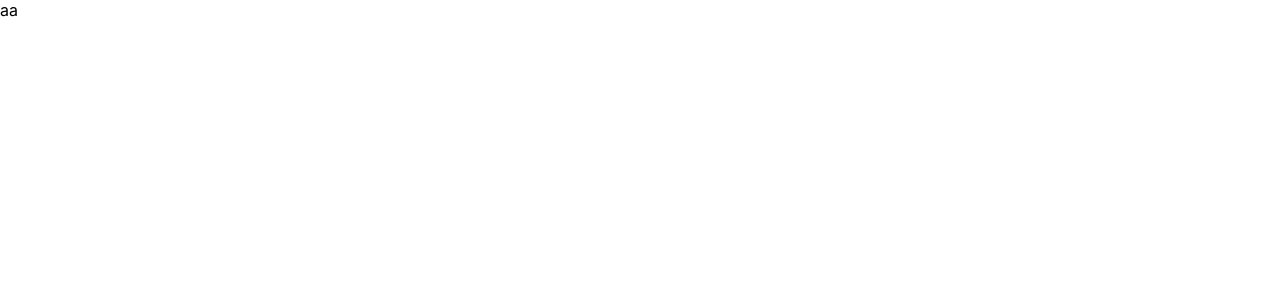
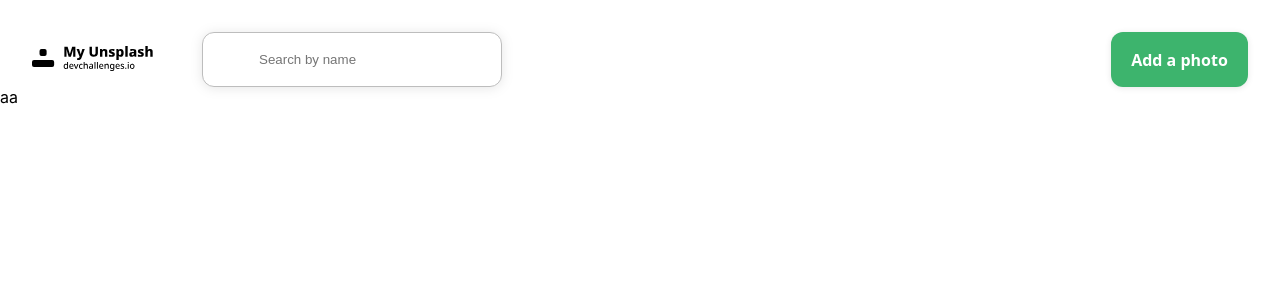
Before and after one commit to p-t-a-p-1/nuxt-my-unsplash, a Nuxt app in the folder app/: page / in a window 1280 px wide. Shown: the top 300 px of the page. Built offline with nearby package versions, Linux system fonts and the light colour scheme.

Commit message:
[update] header静的コーディング

```diff
--- a/app/components/pages/top.vue
+++ b/app/components/pages/top.vue
@@ -1,5 +1,5 @@
 <template>
-  <main class="main" id="topMain">
+  <main id="topMain" class="main">
     <p>aa</p>
   </main>
 </template>
--- a/app/components/templates/header.vue
+++ b/app/components/templates/header.vue
@@ -1,5 +1,73 @@
 <template>
   <header class="header">
-
+    <div class="header_left">
+      <nuxt-link to="/" class="header_left_logo">
+        <img src="@/assets/img/my_unsplash_logo.svg" />
+      </nuxt-link>
+      <div class="header_left_search">
+        <input type="text" placeholder="Search by name" />
+      </div>
+    </div>
+    <div class="header_right">
+      <button class="header_right_button">Add a photo</button>
+    </div>
   </header>
 </template>
+
+<script></script>
+
+<style lang="scss">
+.header {
+  margin: auto;
+  padding-top: 32px;
+  display: flex;
+  justify-content: space-between;
+  align-items: center;
+  width: 95%;
+  &_left {
+    display: flex;
+    align-items: center;
+    &_search {
+      margin-left: 32px;
+      input {
+        padding-left: 56px;
+        width: 300px;
+        height: 55px;
+        border: 1px solid #bdbdbd;
+        box-sizing: border-box;
+        filter: drop-shadow(0px 1px 6px rgba(0, 0, 0, 0.1));
+        border-radius: 12px;
+      }
+    }
+  }
+  &_right {
+    &_button {
+      display: flex;
+      justify-content: center;
+      align-items: center;
+      width: 137px;
+      height: 55px;
+      cursor: pointer;
+      font: {
+        family: Noto Sans;
+        style: normal;
+        weight: bold;
+        size: 16px;
+      }
+      line-height: 22px;
+      /* identical to box height */
+      color: #fff;
+      border: none;
+      background: #3db46d;
+      box-shadow: 0px 1px 6px rgba(0, 0, 0, 0.1);
+      border-radius: 12px;
+      transition: 0.3s;
+      &:hover {
+        border: 1px solid #3db46d;
+        color: #3db46d;
+        background-color: #fff;
+      }
+    }
+  }
+}
+</style>
```
Also changed, not shown: app/assets/img/my_unsplash_logo.svg (added).
